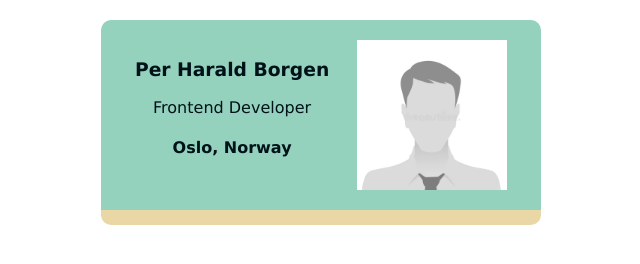
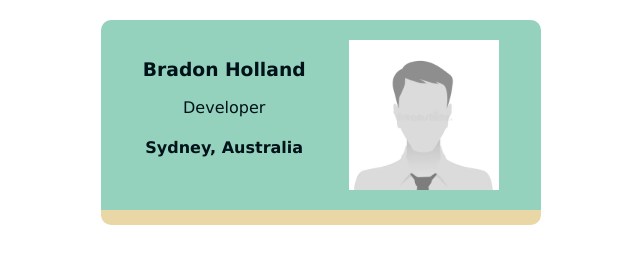
Before and after one commit to brad-holl/business-card, a website built with Vite: page index.html in a window 1280 px wide. Shown: the whole page, without its empty margins (319-959 px from the left). Built offline with nearby package versions, Linux system fonts and the light colour scheme.

Commit message:
Update index.html

```diff
--- a/index.html
+++ b/index.html
@@ -6,9 +6,9 @@
         <div class="card">
             <img class="avatar" src="images/per.png">
             <div >
-                <h3>Per Harald Borgen</h3>
-                <p>Frontend Developer</p>
-                <h4>Oslo, Norway</h4>
+                <h3>Bradon Holland</h3>
+                <p>Developer</p>
+                <h4>Sydney, Australia</h4>
             </div>
         </div>
     </body>
```
